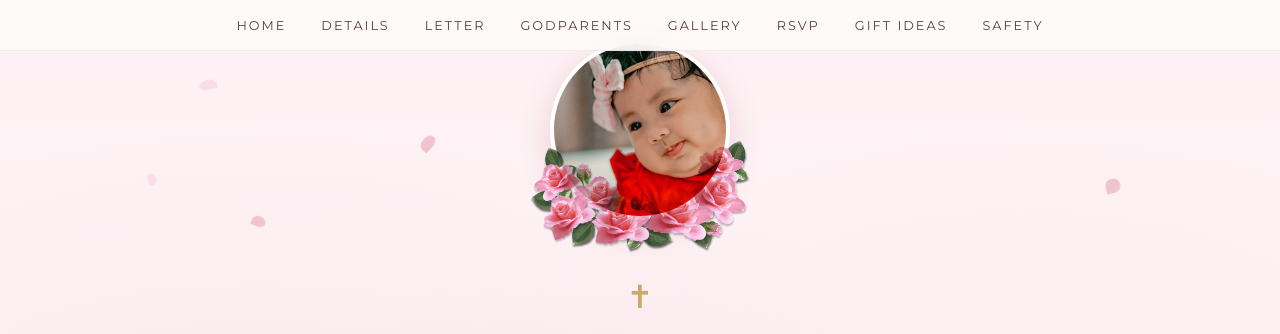
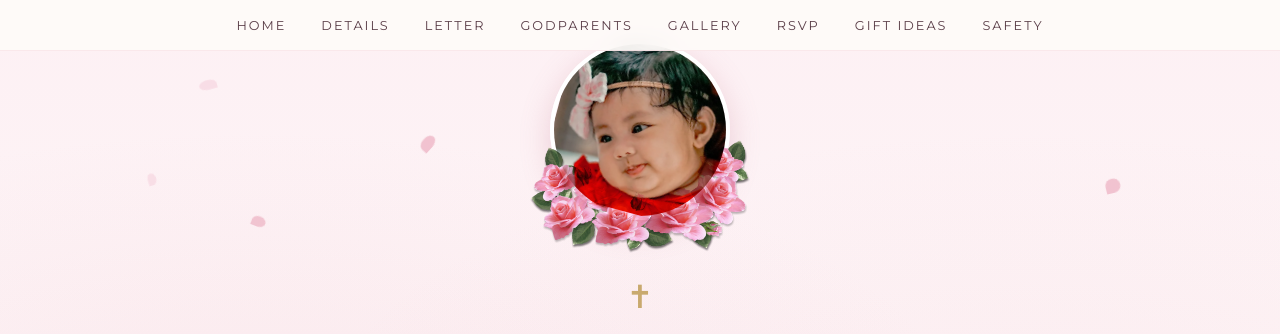
Before and after one commit to notnoobdude/dana-christening, a plain HTML site: page index.html in a window 1280 px wide. Shown: the top 334 px of the page. Drawn offline with nearby package versions, Linux system fonts and the light colour scheme.

Commit message:
Replace hero circle image with third.PNG and adjust transform
Co-Authored-By: Claude Sonnet 4.6 <noreply@anthropic.com>

```diff
--- a/index.html
+++ b/index.html
@@ -202,9 +202,9 @@
       width: 100%;
       height: 100%;
       object-fit: cover;
-      object-position: 35% 30%;
-      transform: scale(1.6);
-      transform-origin: 35% 30%;
+      object-position: center top;
+      transform: translateX(24px) rotate(15deg);
+      transform-origin: center top;
     }
 
     .hero-frame-rose {
@@ -1236,7 +1236,7 @@
     <img src="images/roses.webp" class="rose-deco hero-rose-right" alt="" aria-hidden="true">
     <div class="hero-photo-frame">
       <div class="hero-photo-circle">
-        <img src="images/third.webp" alt="Daña Rose" class="hero-photo" decoding="async">
+        <img src="images/third.PNG" alt="Daña Rose" class="hero-photo" decoding="async">
       </div>
       <img src="images/roses4.webp" class="hero-frame-rose" alt="" aria-hidden="true">
     </div>
```
Also changed, not shown: images/third.PNG (added).
